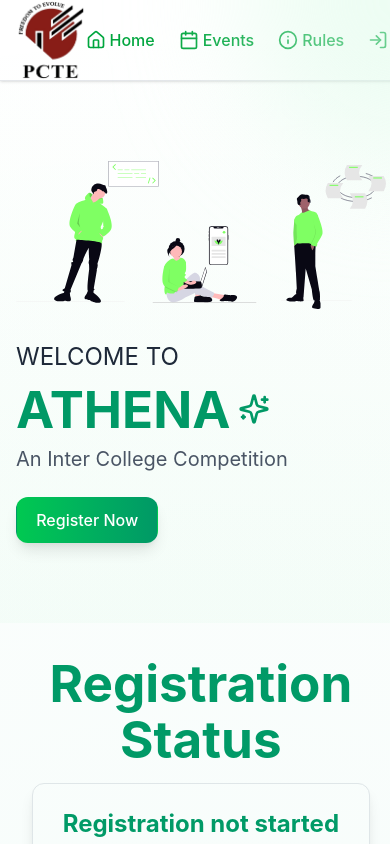
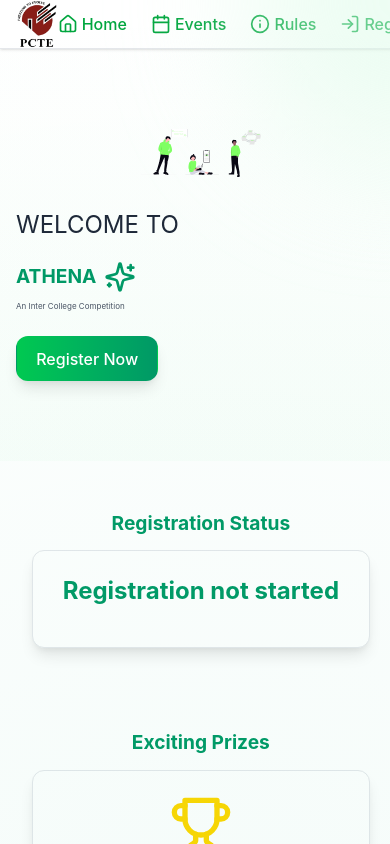
Before and after one commit to Vanshprocoder/Athena, a React (Vite) app: page / in a window 390 px wide. Shown: the top 844 px of the page. Built offline with nearby package versions, Linux system fonts and the light colour scheme; no server answers; the database is empty.

Commit message:
Set the styling for small screens

```diff
--- a/src/App.css
+++ b/src/App.css
@@ -50,6 +50,33 @@ body a{
   }
 }
 
+@media (max-width: 640px) {
+  h1 {
+    font-size: 1.2rem !important;
+    margin-top: 20px !important;
+  }
+  p {
+    font-size: 0.5rem !important;
+  }
+  img{
+    height: 3em !important;
+  }
+
+  #menu-button{
+    height: 2.5em !important;
+    width: 2.5em !important;
+    margin-top: 10px !important;
+    background: transparent !important;
+    border: none !important;
+    box-shadow: none !important;
+  }
+  #menu-button svg{
+    height: 2.5em !important;
+    width: 2.5em !important;
+    margin-top: -20px !important;
+
+  }
+}
 @media (prefers-reduced-motion: no-preference) {
   a:nth-of-type(2) .logo {
     animation: logo-spin infinite 20s linear;
```
